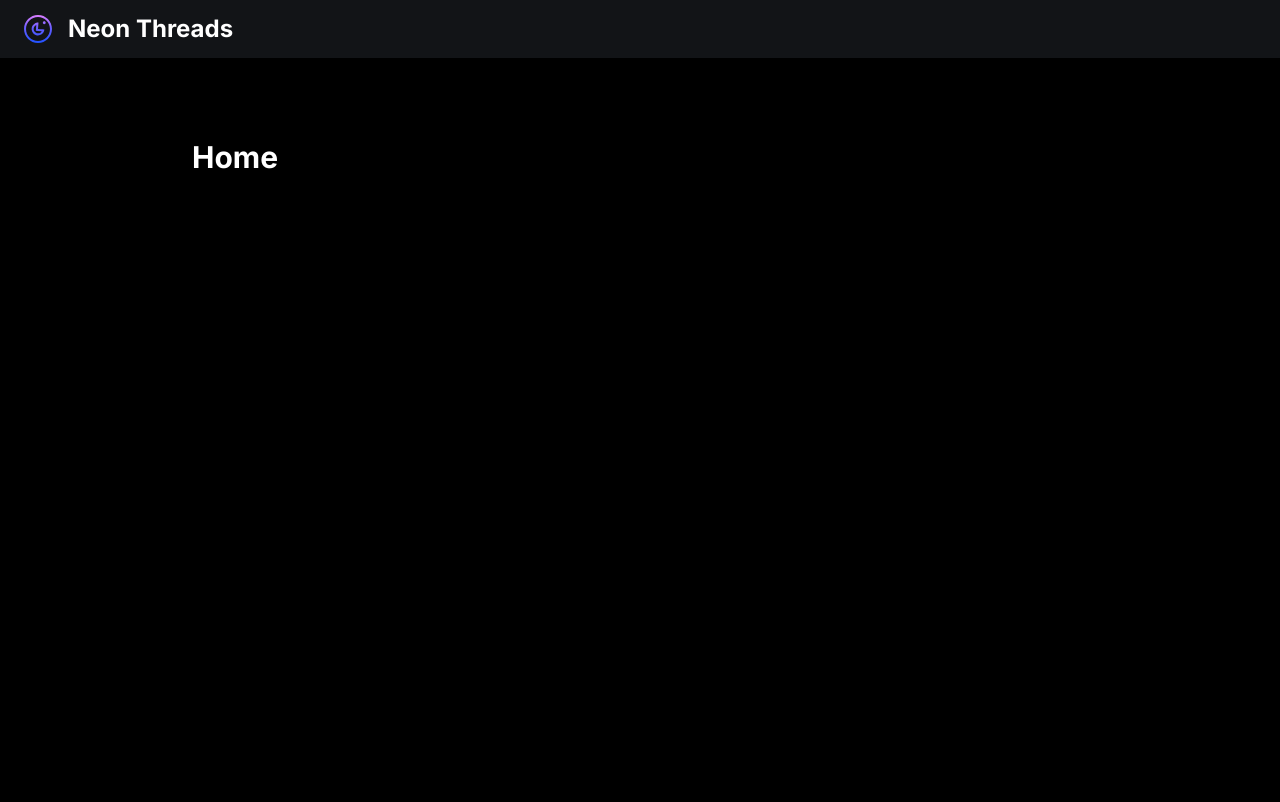
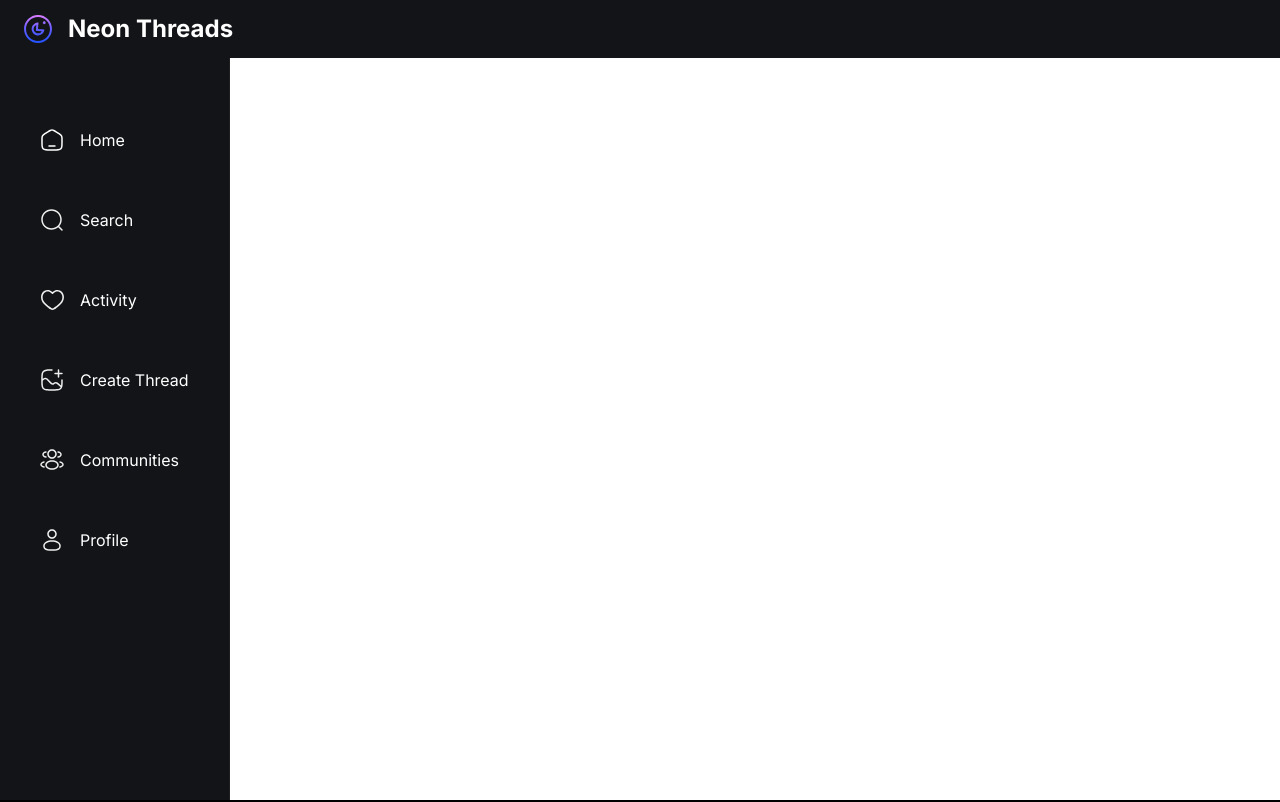
Before and after one commit to ayomidedaniel1/neon-threads, a Next.js app: page / in a window 1280 px wide. Shown: the top 802 px of the page. Built offline with nearby package versions, Linux system fonts and the light colour scheme; no server answers.

Commit message:
feat: created side bar links

```diff
--- a/components/shared/LeftSidebar.tsx
+++ b/components/shared/LeftSidebar.tsx
@@ -1,6 +1,30 @@
+import { sidebarLinks } from "@/constants";
+import Image from "next/image";
+import Link from "next/link";
+
+
 function LeftSidebar() {
   return (
-    <h1>LeftSide bar</h1>
+    <section className="custom-scrollbar leftsidebar">
+      <div className="flex w-full flex-1 flex-col gap-6 px-6">
+        {sidebarLinks.map((link) => (
+          <Link
+            href={link.route}
+            key={link.label}
+            className="leftsidebar_link"
+          >
+            <Image
+              src={link.imgURL}
+              alt={link.label}
+              width={24}
+              height={24}
+            />
+
+            <p className="text-light-1 max-lg:hidden">{link.label}</p>
+          </Link>
+        ))}
+      </div>
+    </section>
   );
 }
 
--- a/components/shared/Topbar.tsx
+++ b/components/shared/Topbar.tsx
@@ -1,3 +1,4 @@
+import { SignOutButton, SignedIn, OrganizationSwitcher } from "@clerk/nextjs";
 import Image from "next/image";
 import Link from "next/link";
 
@@ -8,6 +9,26 @@
         <Image src={"/assets/logo.svg"} alt="logo" width={28} height={18} />
         <p className="text-heading3-bold text-light-1 max-xs:hidden">Neon Threads</p>
       </Link>
+
+      <div className="flex items-center gap-1">
+        <div className='block md:hidden'>
+          <SignedIn>
+            <SignOutButton>
+              <div className="flex cursor-pointer">
+                <Image alt="logout" src={'/assets/logout.svg'} width={24} height={24} />
+              </div>
+            </SignOutButton>
+          </SignedIn>
+        </div>
+
+        <OrganizationSwitcher
+          appearance={{
+            elements: {
+              organizationSwitcherTrigger: 'py-2 px-4'
+            }
+          }}
+        />
+      </div>
     </nav>
   );
 }
--- /dev/null
+++ b/constants/index.ts
@@ -0,0 +1,44 @@
+export const sidebarLinks = [
+  {
+    imgURL: "/assets/home.svg",
+    route: "/",
+    label: "Home",
+  },
+  {
+    imgURL: "/assets/search.svg",
+    route: "/search",
+    label: "Search",
+  },
+  {
+    imgURL: "/assets/heart.svg",
+    route: "/activity",
+    label: "Activity",
+  },
+  {
+    imgURL: "/assets/create.svg",
+    route: "/create-thread",
+    label: "Create Thread",
+  },
+  {
+    imgURL: "/assets/community.svg",
+    route: "/communities",
+    label: "Communities",
+  },
+  {
+    imgURL: "/assets/user.svg",
+    route: "/profile",
+    label: "Profile",
+  },
+];
+
+export const profileTabs = [
+  { value: "threads", label: "Threads", icon: "/assets/reply.svg" },
+  { value: "replies", label: "Replies", icon: "/assets/members.svg" },
+  { value: "tagged", label: "Tagged", icon: "/assets/tag.svg" },
+];
+
+export const communityTabs = [
+  { value: "threads", label: "Threads", icon: "/assets/reply.svg" },
+  { value: "members", label: "Members", icon: "/assets/members.svg" },
+  { value: "requests", label: "Requests", icon: "/assets/request.svg" },
+];
```
